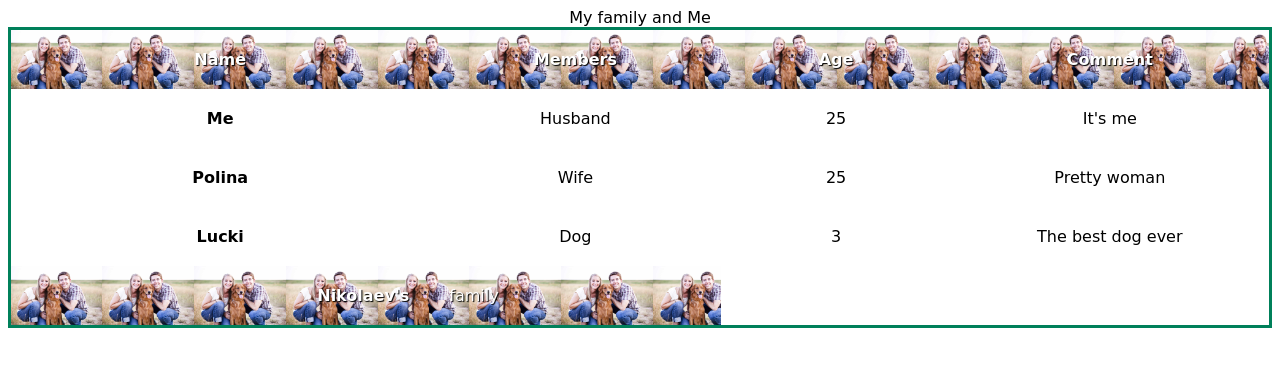
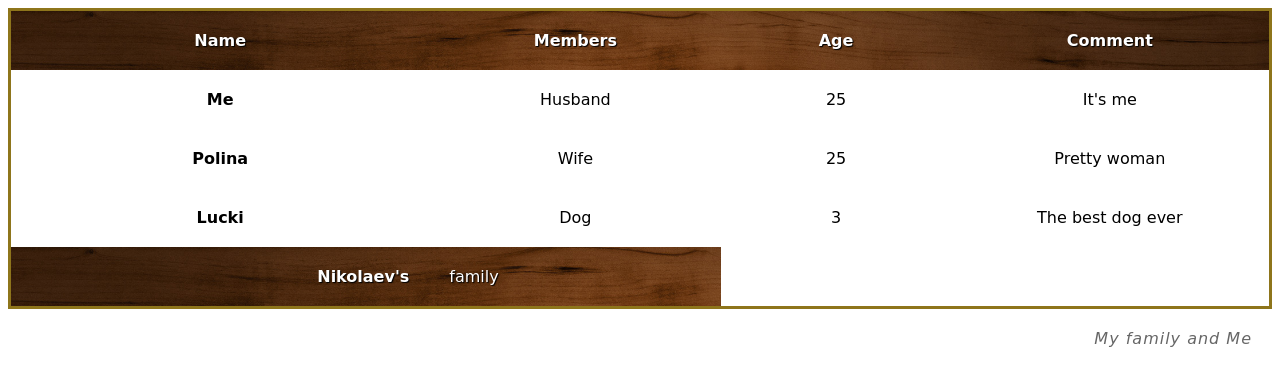
Before and after one commit to Nikolaev22/training, a plain HTML site: page ТаблицыСемья/fam.html in a window 1280 px wide. Drawn offline with Linux system fonts and the light colour scheme.

Commit message:
Update stylefam.css

```diff
--- a/ТаблицыСемья/stylefam.css
+++ b/ТаблицыСемья/stylefam.css
@@ -2,13 +2,14 @@ table {
     table-layout: fixed;
     width: 100%;
     border-collapse: collapse;
-    border: 3px solid rgb(0, 128, 90);
+    border: 3px solid rgb(142, 117, 27);
   }
 
 html {
     font-family: 'Tilt Prism', cursive;
 
 }
+
 
 thead th:nth-child(1) {
     width: 30%;
@@ -36,8 +37,19 @@ thead th:nth-child(1) {
 
    /* color */
    thead, tfoot {
-    background: url(Fam.jpg);
-    background-size: contain;
+    background: url(wood.jpg);
+    background-size: cover;
     color: white;
     text-shadow: 1px 1px 1px black;
   }
+
+  /* Zagolovok */
+  caption {
+    font-family: 'Rock Salt', cursive;
+    padding: 20px;
+    font-style: italic;
+    caption-side: bottom;
+    color: #666;
+    text-align: right;
+    letter-spacing: 1px;
+  }
```
